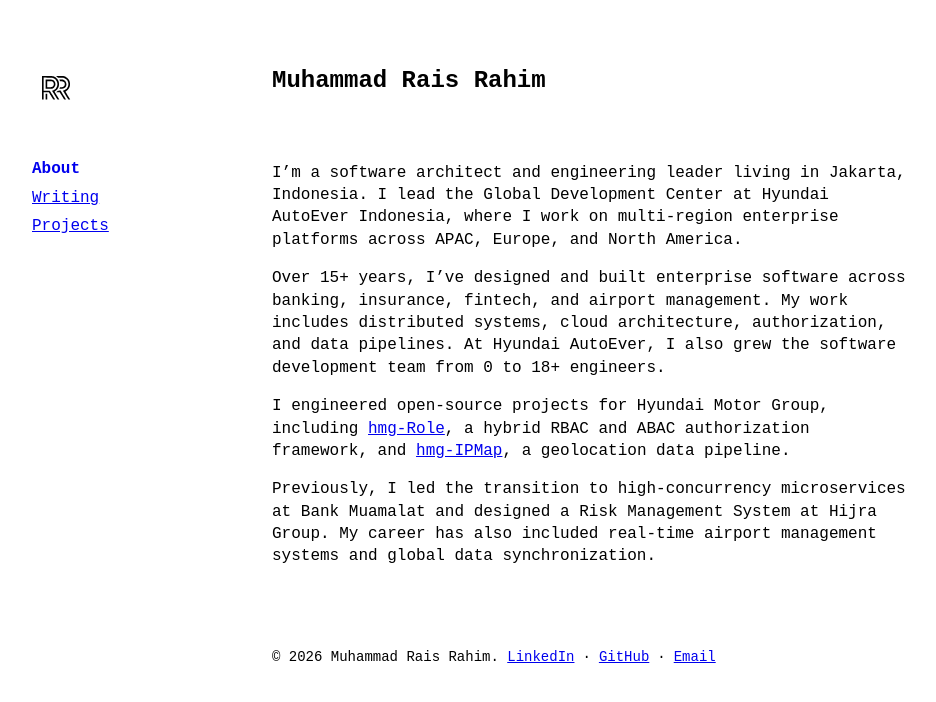
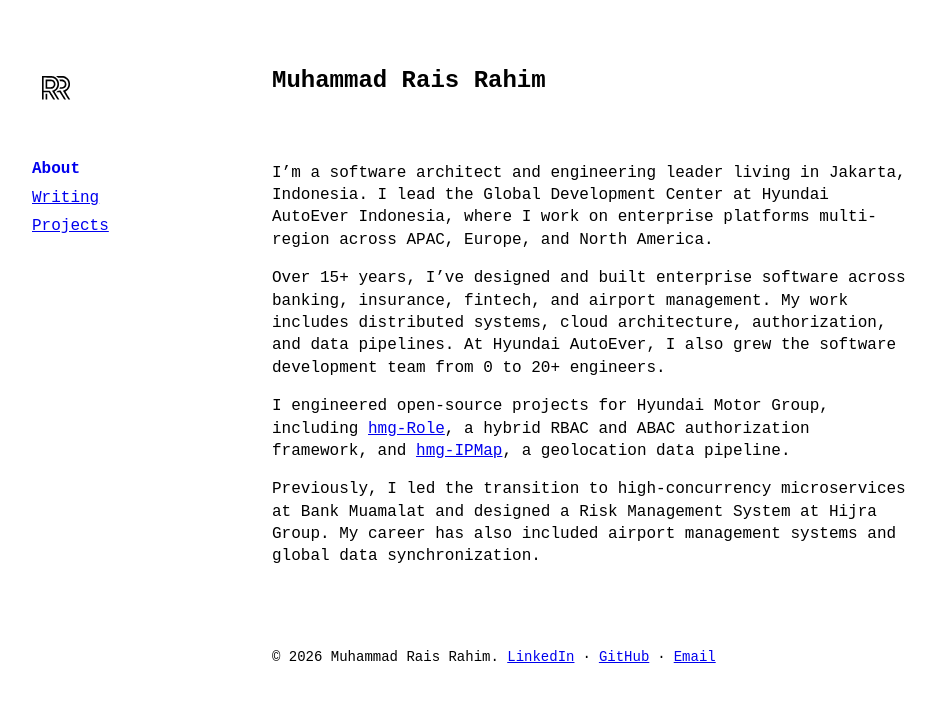
Before and after one commit to raisrahim/raisrahim.github.io, a Jekyll site: the page built from index.md, in a window 1280 px wide. Shown: the top 702 px of the page, without its empty margins (96-1032 px from the left). Built offline with Jekyll 4.4.1, drawn with Linux system fonts in a browser that asks for light colours.

Commit message:
Update index.md

```diff
--- a/index.md
+++ b/index.md
@@ -6,10 +6,10 @@ description: >-
   of experience in enterprise software and distributed systems.
 ---
 
-I'm a software architect and engineering leader living in Jakarta, Indonesia. I lead the Global Development Center at Hyundai AutoEver Indonesia, where I work on multi-region enterprise platforms across APAC, Europe, and North America.
+I'm a software architect and engineering leader living in Jakarta, Indonesia. I lead the Global Development Center at Hyundai AutoEver Indonesia, where I work on enterprise platforms multi-region across APAC, Europe, and North America.
 
-Over 15+ years, I've designed and built enterprise software across banking, insurance, fintech, and airport management. My work includes distributed systems, cloud architecture, authorization, and data pipelines. At Hyundai AutoEver, I also grew the software development team from 0 to 18+ engineers.
+Over 15+ years, I've designed and built enterprise software across banking, insurance, fintech, and airport management. My work includes distributed systems, cloud architecture, authorization, and data pipelines. At Hyundai AutoEver, I also grew the software development team from 0 to 20+ engineers.
 
 I engineered open-source projects for Hyundai Motor Group, including [hmg-Role](https://github.com/hyundaimotorgroup/hmg-role), a hybrid RBAC and ABAC authorization framework, and [hmg-IPMap](https://github.com/hyundaimotorgroup/hmg-ipmap), a geolocation data pipeline.
 
-Previously, I led the transition to high-concurrency microservices at Bank Muamalat and designed a Risk Management System at Hijra Group. My career has also included real-time airport management systems and global data synchronization.
+Previously, I led the transition to high-concurrency microservices at Bank Muamalat and designed a Risk Management System at Hijra Group. My career has also included airport management systems and global data synchronization.
```
